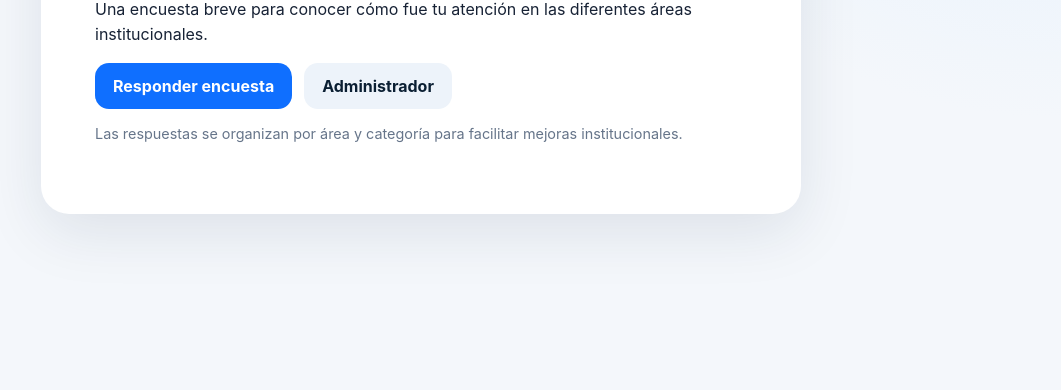
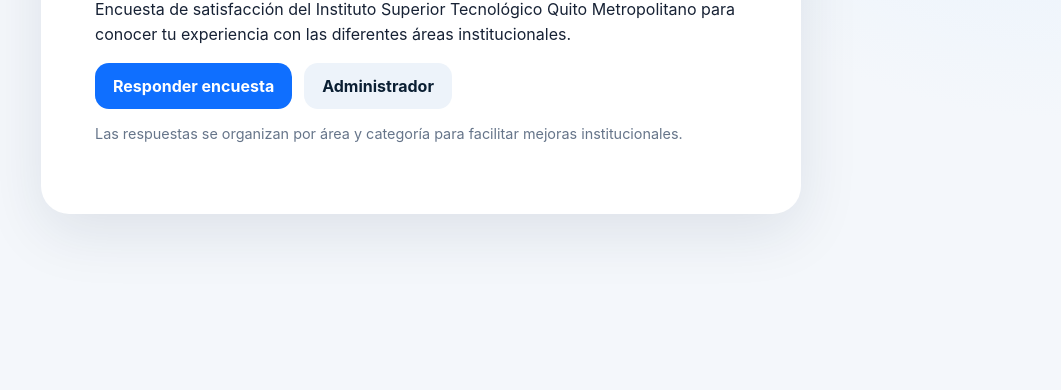
Before and after one commit to jeffer91/calificaci-n, a plain HTML site: page index.html in a window 1280 px wide. Shown: the part 410-800 px from the top of the page, without its empty margins (219-1280 px from the left). Drawn offline with Linux system fonts and the light colour scheme.

Commit message:
Correct institutional branding to ITSQMET

```diff
--- a/index.html
+++ b/index.html
@@ -1,3 +1,3 @@
 <!doctype html>
 <html lang="es"><head><meta charset="utf-8"><meta name="viewport" content="width=device-width,initial-scale=1"><meta name="theme-color" content="#0b1f33"><title>Encuesta de satisfacción estudiantil</title><link rel="stylesheet" href="./assets/styles.css"></head>
-<body><main class="landing"><section class="hero-card"><span class="eyebrow">NEXUM TEC · EXPERIENCIA ESTUDIANTIL</span><h1>Tu experiencia nos ayuda a mejorar</h1><p>Una encuesta breve para conocer cómo fue tu atención en las diferentes áreas institucionales.</p><div class="landing-actions"><a class="btn primary" href="./estudiantes/">Responder encuesta</a><a class="btn secondary" href="./administrador/">Administrador</a></div><p class="privacy-note">Las respuestas se organizan por área y categoría para facilitar mejoras institucionales.</p></section></main></body></html>
+<body><main class="landing"><section class="hero-card"><span class="eyebrow">ITSQMET · EXPERIENCIA ESTUDIANTIL</span><h1>Tu experiencia nos ayuda a mejorar</h1><p>Encuesta de satisfacción del Instituto Superior Tecnológico Quito Metropolitano para conocer tu experiencia con las diferentes áreas institucionales.</p><div class="landing-actions"><a class="btn primary" href="./estudiantes/">Responder encuesta</a><a class="btn secondary" href="./administrador/">Administrador</a></div><p class="privacy-note">Las respuestas se organizan por área y categoría para facilitar mejoras institucionales.</p></section></main></body></html>
```
